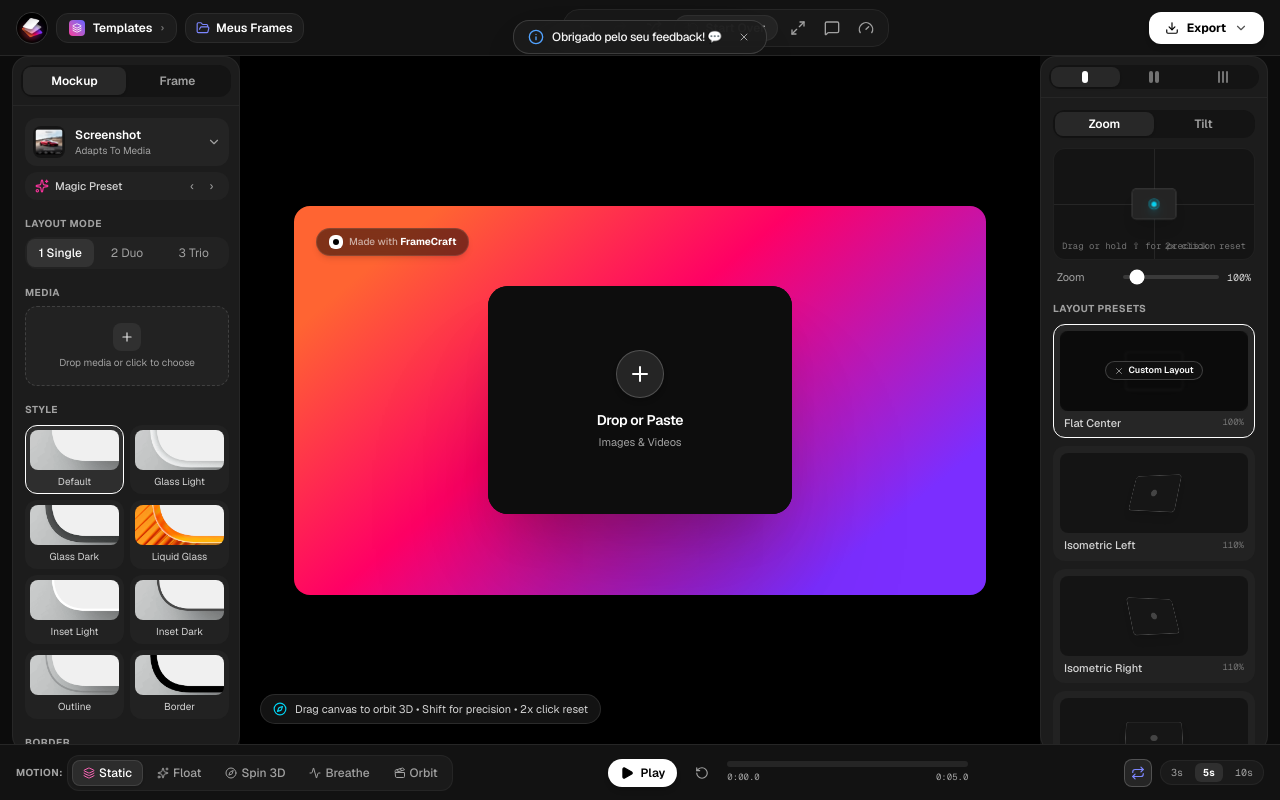
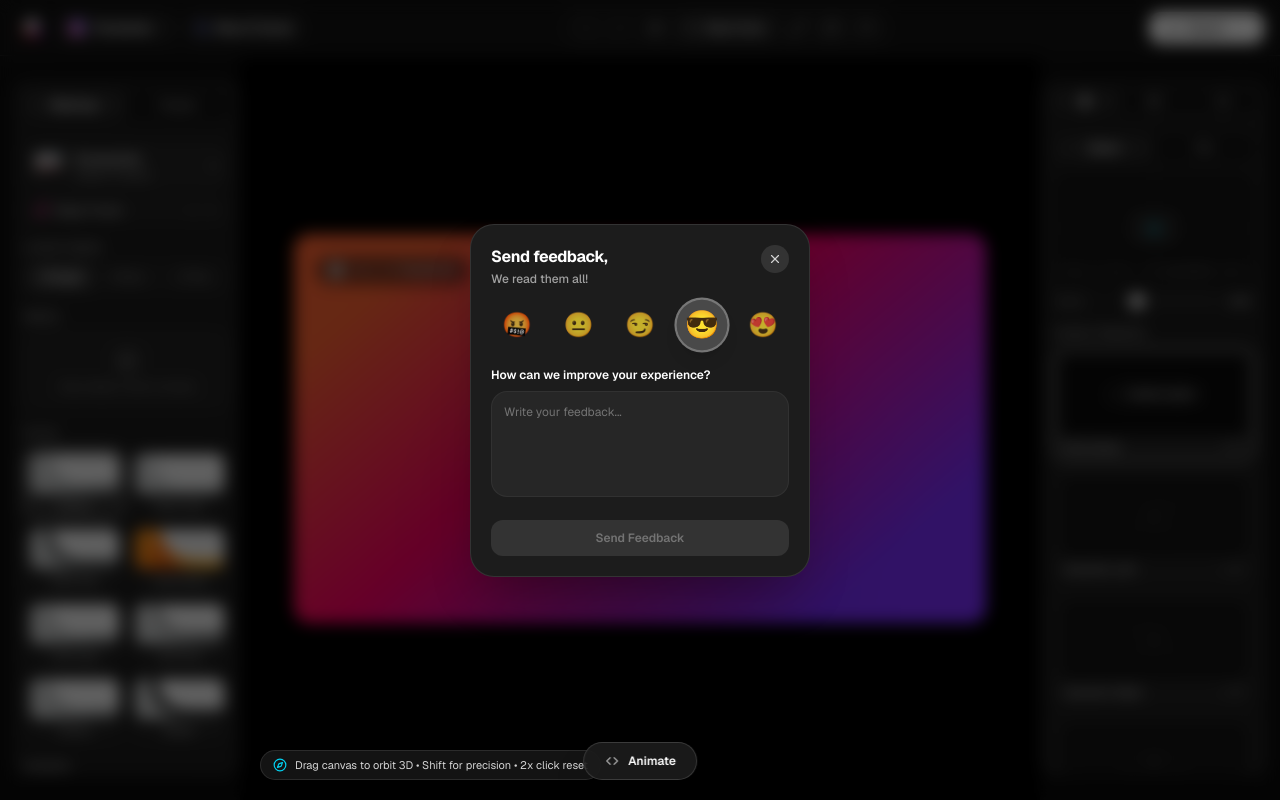
Before and after one commit to Henrique1601/shots-studio, a Next.js app: page / in a window 1280 px wide. Both pictures are taken after a click on the button 832 px from the left and 27 px from the top of the page. Built offline with nearby package versions, Linux system fonts and the light colour scheme.

Commit message:
feat(ui): add feedback modal, fix floating mini-sidebars and add collapsible animate pill

```diff
--- /dev/null
+++ b/src/components/FeedbackModal.tsx
@@ -0,0 +1,132 @@
+"use client";
+
+import React, { useState } from "react";
+import { motion, AnimatePresence } from "framer-motion";
+import { X } from "lucide-react";
+import { useMockupStore } from "@/store/mockupStore";
+
+interface FeedbackModalProps {
+  isOpen: boolean;
+  onClose: () => void;
+}
+
+const EMOJIS = [
+  { id: "angry", emoji: "🤬", label: "Angry" },
+  { id: "neutral", emoji: "😐", label: "Neutral" },
+  { id: "smirk", emoji: "😏", label: "Smirking" },
+  { id: "cool", emoji: "😎", label: "Cool" },
+  { id: "love", emoji: "😍", label: "Love" },
+];
+
+export const FeedbackModal: React.FC<FeedbackModalProps> = ({ isOpen, onClose }) => {
+  const { showToast } = useMockupStore();
+  const [selectedEmoji, setSelectedEmoji] = useState<string>("cool");
+  const [feedbackText, setFeedbackText] = useState<string>("");
+  const [isSubmitting, setIsSubmitting] = useState<boolean>(false);
+
+  if (!isOpen) return null;
+
+  const handleSubmit = (e: React.FormEvent) => {
+    e.preventDefault();
+    if (!feedbackText.trim()) return;
+
+    setIsSubmitting(true);
+    setTimeout(() => {
+      setIsSubmitting(false);
+      setFeedbackText("");
+      showToast("Obrigado pelo seu feedback! Ele foi enviado com sucesso. 💬", "success");
+      onClose();
+    }, 450);
+  };
+
+  return (
+    <AnimatePresence>
+      <div className="fixed inset-0 z-50 flex items-center justify-center p-4">
+        {/* Backdrop */}
+        <motion.div
+          initial={{ opacity: 0 }}
+          animate={{ opacity: 1 }}
+          exit={{ opacity: 0 }}
+          onClick={onClose}
+          className="absolute inset-0 bg-black/60 backdrop-blur-sm"
+        />
+
+        {/* Modal Window matching media_1792581653995_64e8b20f.png */}
+        <motion.div
+          initial={{ opacity: 0, scale: 0.95, y: 10 }}
+          animate={{ opacity: 1, scale: 1, y: 0 }}
+          exit={{ opacity: 0, scale: 0.95, y: 10 }}
+          className="relative w-full max-w-[340px] bg-[#1c1c1c] border border-white/10 rounded-3xl p-5 text-white shadow-2xl z-10 select-none"
+        >
+          {/* Header */}
+          <div className="flex items-start justify-between mb-4">
+            <div>
+              <h2 className="text-base font-bold text-white tracking-tight">
+                Send feedback,
+              </h2>
+              <p className="text-xs text-neutral-400 font-medium mt-0.5">
+                We read them all!
+              </p>
+            </div>
+            <button
+              onClick={onClose}
+              className="w-7 h-7 rounded-full bg-white/10 hover:bg-white/20 flex items-center justify-center text-neutral-300 hover:text-white transition-colors cursor-pointer"
+            >
+              <X className="w-3.5 h-3.5" />
+            </button>
+          </div>
+
+          {/* Emoji Rating Row */}
+          <div className="flex items-center justify-between px-1 mb-5">
+            {EMOJIS.map((item) => {
+              const isSelected = selectedEmoji === item.id;
+              return (
+                <button
+                  key={item.id}
+                  type="button"
+                  onClick={() => setSelectedEmoji(item.id)}
+                  className={`w-11 h-11 rounded-full flex items-center justify-center text-2xl transition-all cursor-pointer ${
+                    isSelected
+                      ? "bg-white/20 scale-115 ring-2 ring-white/40 shadow-lg"
+                      : "hover:bg-white/10 opacity-75 hover:opacity-100 hover:scale-105"
+                  }`}
+                  title={item.label}
+                >
+                  {item.emoji}
+                </button>
+              );
+            })}
+          </div>
+
+          {/* Form */}
+          <form onSubmit={handleSubmit} className="space-y-4">
+            <div>
+              <label className="block text-xs font-semibold text-white mb-2">
+                How can we improve your experience?
+              </label>
+              <textarea
+                rows={5}
+                value={feedbackText}
+                onChange={(e) => setFeedbackText(e.target.value)}
+                placeholder="Write your feedback..."
+                className="w-full rounded-2xl bg-[#262626] border border-white/5 p-3 text-xs text-white placeholder-neutral-500 focus:outline-none focus:ring-1 focus:ring-white/30 resize-none transition-all"
+              />
+            </div>
+
+            <button
+              type="submit"
+              disabled={!feedbackText.trim() || isSubmitting}
+              className={`w-full py-2.5 rounded-xl font-semibold text-xs transition-all cursor-pointer ${
+                feedbackText.trim() && !isSubmitting
+                  ? "bg-neutral-300 hover:bg-white text-black shadow-md active:scale-98"
+                  : "bg-white/10 text-neutral-500 cursor-not-allowed"
+              }`}
+            >
+              {isSubmitting ? "Sending..." : "Send Feedback"}
+            </button>
+          </form>
+        </motion.div>
+      </div>
+    </AnimatePresence>
+  );
+};
--- a/src/components/LeftSidebar.tsx
+++ b/src/components/LeftSidebar.tsx
@@ -269,7 +269,8 @@ export const LeftSidebar = () => {
   const deviceSpec = DEVICE_SPECS[config.frameType] || DEVICE_SPECS.screenshot;
 
   return (
-    <aside className="hidden lg:flex w-[228px] shrink-0 bg-[#1c1c1c] rounded-2xl flex-col h-[calc(100vh-6.5rem)] my-auto ml-3 select-none text-white overflow-hidden shadow-2xl border border-white/5 relative z-20">
+    <div className="hidden lg:flex relative h-[calc(100vh-6.5rem)] my-auto ml-3 select-none z-30 shrink-0">
+      <aside className="w-[228px] shrink-0 bg-[#1c1c1c] rounded-2xl flex flex-col h-full text-white overflow-hidden shadow-2xl border border-white/5 relative z-20">
       {/* Top Tabs: Mockup vs Frame with active indicator pill */}
       <div className="p-2 border-b border-[#262626] shrink-0">
         <div className="flex bg-[#141414] p-0.5 rounded-xl relative">
@@ -1879,9 +1880,11 @@ export const LeftSidebar = () => {
         </div>
       </div>
 
+      </aside>
+
       {/* ================= FLOATING MINI-SIDEBARS ("MINI SIDEBARS DAS OPÇÕES") ================= */}
       {activeMiniSidebar !== "none" && (
-        <div className="absolute left-[236px] top-4 z-50 w-72 bg-[#1c1c1c] rounded-2xl border border-white/10 shadow-2xl p-4 text-white space-y-3.5 animate-in fade-in zoom-in-95 duration-150">
+        <div className="absolute left-[240px] top-0 z-50 w-72 bg-[#1c1c1c] rounded-2xl border border-white/10 shadow-2xl p-4 text-white space-y-3.5 animate-in fade-in zoom-in-95 duration-150 backdrop-blur-xl">
           {/* A. Background Effects Mini-Sidebar (media_1792516812407_0f130f7c.png) */}
           {activeMiniSidebar === "bg-effects" && (
             <div className="space-y-3.5">
@@ -2502,6 +2505,6 @@ export const LeftSidebar = () => {
           )}
         </div>
       )}
-    </aside>
+    </div>
   );
 };
--- a/src/components/TopBar.tsx
+++ b/src/components/TopBar.tsx
@@ -24,6 +24,7 @@ import {
 import * as htmlToImage from "html-to-image";
 import confetti from "canvas-confetti";
 import { SavedShotsModal } from "./SavedShotsModal";
+import { FeedbackModal } from "./FeedbackModal";
 import { SOCIAL_MEDIA_PRESETS } from "@/types/mockup";
 
 export const TopBar = () => {
@@ -44,6 +45,7 @@ export const TopBar = () => {
   const [isExporting, setIsExporting] = useState(false);
   const [showSettings, setShowSettings] = useState(false);
   const [isSavedShotsOpen, setIsSavedShotsOpen] = useState(false);
+  const [isFeedbackOpen, setIsFeedbackOpen] = useState(false);
 
   const exportOptions = {
     quality: 0.95,
@@ -363,7 +365,7 @@ export const TopBar = () => {
 
         {/* Feedback */}
         <button
-          onClick={() => showToast("Obrigado pelo seu feedback! 💬", "info")}
+          onClick={() => setIsFeedbackOpen(true)}
           title="Feedback"
           aria-label="Send feedback"
           className="p-1.5 rounded-xl hover:bg-[#252525] text-neutral-400 hover:text-white transition-colors cursor-pointer"
@@ -544,6 +546,12 @@ export const TopBar = () => {
         )}
       </div>
 
+      {/* Feedback Modal */}
+      <FeedbackModal
+        isOpen={isFeedbackOpen}
+        onClose={() => setIsFeedbackOpen(false)}
+      />
+
       {/* Saved Shots Modal */}
       <SavedShotsModal
         isOpen={isSavedShotsOpen}
--- a/src/components/VideoTimeline.tsx
+++ b/src/components/VideoTimeline.tsx
@@ -11,9 +11,12 @@ import {
   Compass,
   Activity,
   Layers,
+  ChevronDown,
+  ChevronsLeftRight,
 } from "lucide-react";
 import { useMockupStore } from "@/store/mockupStore";
 import { AnimationPreset } from "@/types/mockup";
+import { motion, AnimatePresence } from "framer-motion";
 
 export const VideoTimeline = () => {
   const { config, updateConfig, showToast } = useMockupStore();
@@ -23,6 +26,7 @@ export const VideoTimeline = () => {
   const lastTimeRef = useRef<number | null>(null);
 
   const duration = config.animationDuration || 5;
+  const isTimelineOpen = !!config.isTimelineOpen;
 
   const animationPresets: {
     id: AnimationPreset;
@@ -113,7 +117,42 @@ export const VideoTimeline = () => {
   const progressPercent = Math.min(100, Math.max(0, (elapsed / duration) * 100));
 
   return (
-    <footer className="hidden lg:flex h-14 border-t border-[#262626] bg-[#121212] px-4 items-center justify-between z-30 select-none text-white shrink-0">
+    <div className="hidden lg:block relative z-40 select-none">
+      <AnimatePresence mode="wait">
+        {!isTimelineOpen ? (
+          /* Floating Compact "Animate" Pill (media_1792581935252_6819bb16.png) */
+          <motion.div
+            key="animate-pill"
+            initial={{ opacity: 0, y: 15 }}
+            animate={{ opacity: 1, y: 0 }}
+            exit={{ opacity: 0, y: 15 }}
+            className="fixed bottom-5 left-1/2 -translate-x-1/2 z-40"
+          >
+            <button
+              onClick={() => {
+                updateConfig({ isTimelineOpen: true });
+                if (config.animationPreset === "none") {
+                  updateConfig({ animationPreset: "float" });
+                }
+              }}
+              className="flex items-center space-x-2 px-5 py-2.5 rounded-full bg-[#1c1c1c]/90 hover:bg-[#252525] border border-white/15 text-white text-xs font-semibold backdrop-blur-xl shadow-2xl transition-all hover:scale-105 active:scale-95 cursor-pointer group"
+            >
+              <ChevronsLeftRight className="w-4 h-4 text-neutral-400 group-hover:text-white transition-colors" />
+              <span>Animate</span>
+              {config.isAnimationPlaying && (
+                <span className="w-2 h-2 rounded-full bg-emerald-400 animate-pulse ml-1" />
+              )}
+            </button>
+          </motion.div>
+        ) : (
+          /* Expanded Full Video Timeline Bar */
+          <motion.footer
+            key="expanded-timeline"
+            initial={{ opacity: 0, y: 20 }}
+            animate={{ opacity: 1, y: 0 }}
+            exit={{ opacity: 0, y: 20 }}
+            className="fixed bottom-0 inset-x-0 h-14 border-t border-[#262626] bg-[#121212]/95 backdrop-blur-xl px-4 flex items-center justify-between z-40 text-white shrink-0 shadow-2xl"
+          >
             {/* 1. Left: Presets de Movimento */}
             <div className="flex items-center space-x-1.5">
               <span className="text-[10px] font-bold text-neutral-400 uppercase tracking-wider mr-1">
@@ -193,7 +232,7 @@ export const VideoTimeline = () => {
               </div>
             </div>
 
-      {/* 3. Right: Duration and Loop Toggle */}
+            {/* 3. Right: Duration, Loop and Collapse Button */}
             <div className="flex items-center space-x-2">
               {/* Loop toggle */}
               <button
@@ -232,7 +271,20 @@ export const VideoTimeline = () => {
                   </button>
                 ))}
               </div>
+
+              {/* Collapse Button */}
+              <button
+                onClick={() => updateConfig({ isTimelineOpen: false })}
+                title="Recolher Timeline"
+                aria-label="Collapse animation timeline"
+                className="p-1.5 rounded-lg hover:bg-white/10 text-neutral-400 hover:text-white transition-colors cursor-pointer ml-1"
+              >
+                <ChevronDown className="w-4 h-4" />
+              </button>
             </div>
-    </footer>
+          </motion.footer>
+        )}
+      </AnimatePresence>
+    </div>
   );
 };
--- a/src/store/mockupStore.ts
+++ b/src/store/mockupStore.ts
@@ -66,6 +66,7 @@ const defaultConfig: MockupConfig = {
   shapesItems: [1, 2, 3, 4, 5, 6],
   animationPreset: "none",
   isAnimationPlaying: false,
+  isTimelineOpen: false,
   animationDuration: 5,
   mockupMode: "single",
   secondaryImageUrl: null,
--- a/src/types/mockup.ts
+++ b/src/types/mockup.ts
@@ -192,6 +192,7 @@ export interface MockupConfig {
   // Animation & Motion
   animationPreset: AnimationPreset;
   isAnimationPlaying: boolean;
+  isTimelineOpen?: boolean;
   animationDuration: number;
   // Duo / Multi-Device Mode (Single, Duo, Trio)
   mockupMode: "single" | "duo" | "trio";
```
Lines whose indentation alone changed are shown as unchanged.
